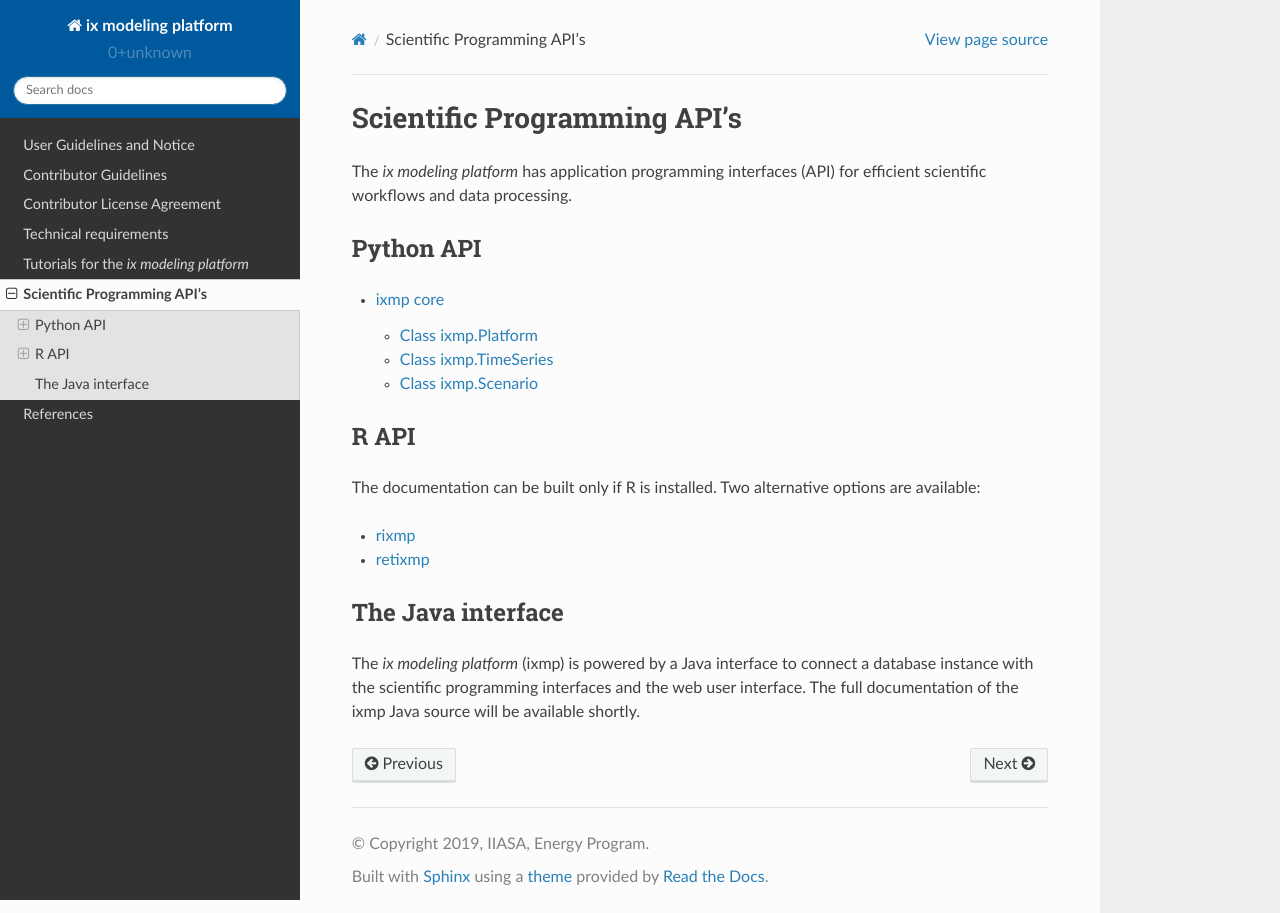
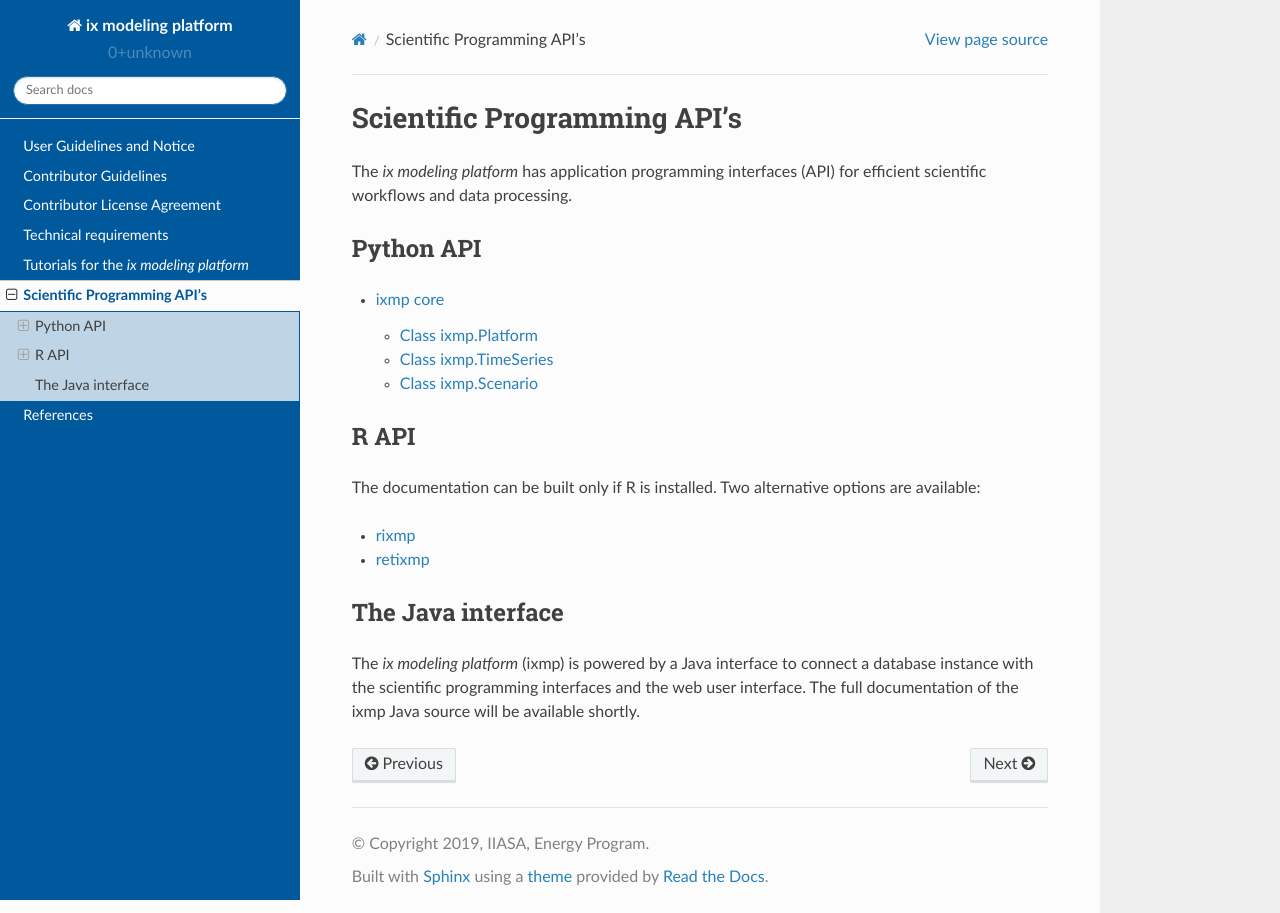
Before and after one commit to iiasa/ixmp, a Sphinx documentation site: the page built from doc/source/scientific_programming_api.rst, in a window 1280 px wide. Built offline with Sphinx 7.4.7 and the Read the Docs theme 2.0.0, drawn with Linux system fonts in a browser that asks for light colours.

Commit message:
apply IIASA colours to Sphinx RTD theme

```diff
--- a/doc/source/_static/custom.css
+++ b/doc/source/_static/custom.css
@@ -1,13 +1,77 @@
-.wy-side-nav-search, .wy-nav-top {
-  background-color: #00589d;
+/*
+
+IIASA blue + three-stage gradient to white
+- #00589d / #3f81b5 / #7fabce / #bfd5e6
+
+IIASA secondary colours + two-stage gradient to white
+- #62c5c0 / #96d8d5 / #caebea
+- #247f6e
+- #fdbb40
+- #ee6a6b
+- #6a4c93
+
+*/
+
+/* Overall backgrounds */
+.wy-nav-side, .wy-side-nav-search, .wy-nav-top {
+  background: #00589d;
 }
 
-/* added manually by DH, Oct 3, 2016 */
-
-.strike {
-    text-decoration: line-through;
+/* White line between search & menu panels */
+.wy-side-nav-search {
+  border-bottom: 1px solid #ffffff;
 }
 
-.underline {
-    text-decoration: underline;
+/* Text colours of menu items: general */
+.wy-menu-vertical a {
+  color: #ffffff;
 }
+
+/* …: current items levels 1–3 */
+.wy-menu-vertical li.on a,
+.wy-menu-vertical li.current > a,
+.wy-menu-vertical li.toctree-l3.current > a {
+  color: #00589d;
+}
+
+/* …: current item level 4 */
+.wy-menu-vertical li.toctree-l3 > a {
+  color: #000000;
+}
+
+/* Borders around current items */
+.wy-menu-vertical li.current a {
+  border-right: 1px solid #00589d;
+}
+
+.wy-menu-vertical li.toctree-l1.current > a {
+  border-bottom: 1px solid #00589d;
+  border-right: none;
+}
+
+/* Gradient colouring of sub-menus */
+.wy-menu-vertical li.current,
+.wy-menu-vertical li.toctree-l2.current > a {
+  background: #bfd5e6; /* blue */
+}
+
+
+.wy-menu-vertical li.toctree-l2.current li.toctree-l3 > a {
+  background: #7fabce; /* blue */
+}
+
+.wy-menu-vertical li.toctree-l3.current li.toctree-l4 > a {
+  background: #3f81b5; /* blue */
+  color: #ffffff;
+}
+
+/* Hovered links; all the same colour */
+.wy-menu-vertical li > a:hover,
+.wy-menu-vertical li.current > a:hover,
+.wy-menu-vertical li.current li.toctree-l2 > a:hover,
+.wy-menu-vertical li.toctree-l2.current li.toctree-l3 > a:hover,
+.wy-menu-vertical li.toctree-l3.current li.toctree-l4 > a:hover {
+  /* white on purple */
+  background: #6a4c93;
+  color: #ffffff;
+}
```
